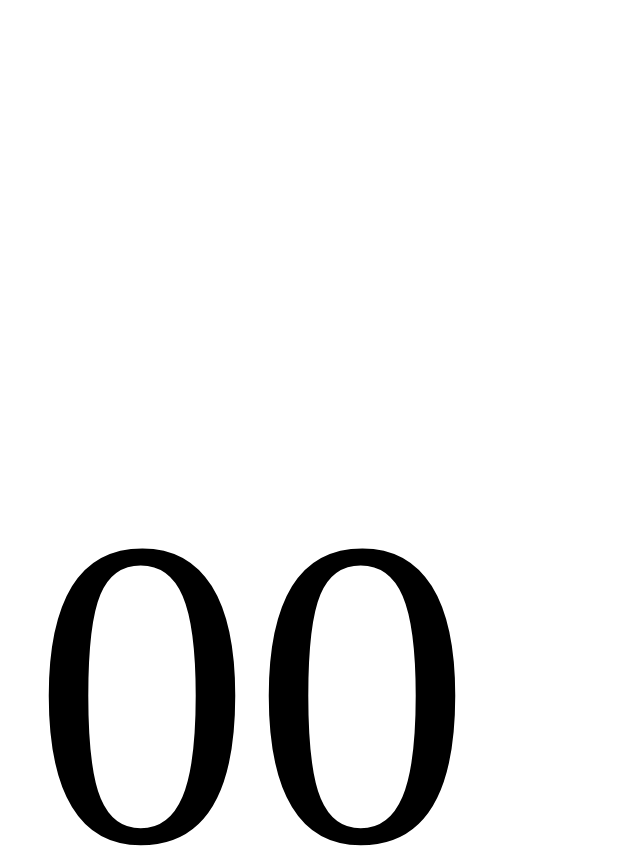
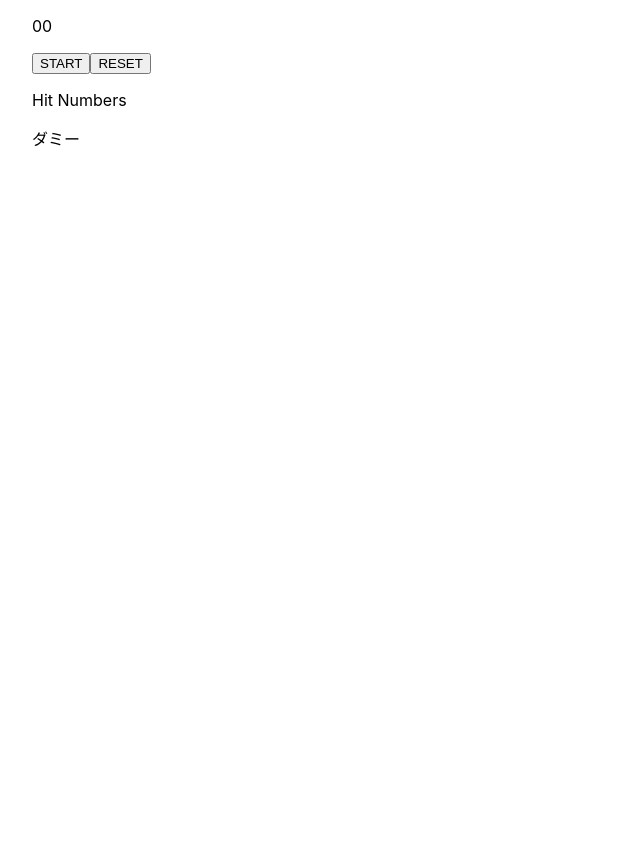
Before and after one commit to ROhta/bingo_next, a Next.js app: page / in a window 1280 px wide. Shown: the top 847 px of the page, without its empty margins (0-640 px from the left). After the commit the page ends 800 px from the top, so only its background shows below. Built offline with nearby package versions, Linux system fonts and the light colour scheme.

Commit message:
styled-components排除

```diff
--- a/package.json
+++ b/package.json
@@ -60,7 +60,6 @@
     "@types/node": "^18.0.0",
     "@types/react": "^18.0.14",
     "@types/react-dom": "^18.0.5",
-    "@types/styled-components": "^5.1.25",
     "autoprefixer": "^10.4.7",
     "eslint": "^8.18.0",
     "eslint-config-next": "^12.1.6",
@@ -68,7 +67,6 @@
     "lint-staged": "^13.0.3",
     "postcss": "^8.4.14",
     "prettier": "^2.7.1",
-    "styled-components": "^5.3.5",
     "tailwindcss": "^3.1.4",
     "typescript": "^4.7.4"
   }
--- a/src/atoms/BingoNumber.tsx
+++ b/src/atoms/BingoNumber.tsx
@@ -1,12 +1,8 @@
 import type { FC } from "react"
-import styled from "styled-components"
 
 const BingoNumber: FC = () => {
-    return <NumberDisplay id="bingo-number">00</NumberDisplay>
+    return <p id="bingo-number">00</p>
 }
 
-const NumberDisplay = styled.p`
-  font-size: 55vmin
-`
 
 export default BingoNumber
--- a/src/molecules/Audios.tsx
+++ b/src/molecules/Audios.tsx
@@ -1,4 +1,4 @@
-import { FC } from "react"
+import type { FC } from "react"
 import Drums from "../atoms/Drums"
 import Cymbals from "../atoms/Cymbals"
 
--- a/src/pages/_document.tsx
+++ b/src/pages/_document.tsx
@@ -1,5 +1,4 @@
 import Document, { Html, Head, Main, NextScript } from 'next/document';
-import styled from "styled-components"
 
 class MyDocument extends Document {
     static async getInitialProps(ctx) {
@@ -11,17 +10,13 @@ class MyDocument extends Document {
         return (
             <Html lang="ja">
                 <Head prefix="og:http://ogp.me/ns#" />
-                <Body className="container bg-dark text-white h-100">
+                <body className="container bg-dark text-white h-100">
                     <Main />
                     <NextScript />
-                </Body>
+                </body>
             </Html>
         );
     }
 }
 
-const Body = styled.body`
-  font-family: 'MedievalSharp', cursive
-`
-
 export default MyDocument;
```
Also changed, not shown: 1 other file (tests, documents, lock files or other folders).
